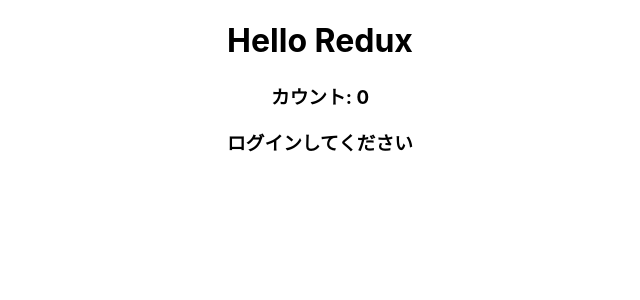
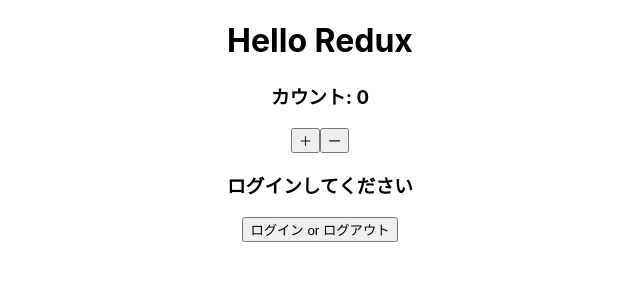
Before and after one commit to Nobutaka91/first-redux-app-2, a React (Create React App) app: page / in a window 1280 px wide. Shown: the top 300 px of the page, without its empty margins (320-960 px from the left). Built offline with nearby package versions, Linux system fonts and the light colour scheme.

Commit message:
UI作成、Action作成

```diff
--- a/src/App.js
+++ b/src/App.js
@@ -1,15 +1,20 @@
 import './App.css';
-import { useSelector } from "react-redux";
+import { useDispatch, useSelector } from "react-redux";
+import { increment, decrement, login } from './actions';
 
 function App() {
   const counter = useSelector((state) => state.counter);
   const isLogin = useSelector((state) => state.isLogin);
+  const dispatch = useDispatch();
 
   return (
     <div className="App">
       <h1>Hello Redux</h1>
       <h3>カウント: {counter}</h3>
+      <button onClick={() => {dispatch(increment(7))}}>＋</button>
+      <button onClick={() => {dispatch(decrement())}}>ー</button>
       {isLogin ? <h3>ログインに成功！</h3> : <h3>ログインしてください</h3> }
+      <button onClick={() => dispatch(login())}>ログイン or ログアウト</button>
     </div>
   );
 }
--- /dev/null
+++ b/src/actions/index.js
@@ -0,0 +1,18 @@
+export const increment = (number) => {
+  return {
+    type: "INCREMENT",
+    payload: number,
+  }
+}
+
+export const decrement = () => {
+  return {
+    type: "DECREMENT",
+  }
+}
+
+export const login = () => {
+  return {
+    type: "LOGIN",
+  }
+}
--- a/src/reducers/counter.js
+++ b/src/reducers/counter.js
@@ -1,7 +1,7 @@
 const counterReducer = (state = 0, action) => {
   switch(action.type) {
     case "INCREMENT":
-      return state + 1;
+      return state + action.payload;
     case "DECREMENT":
       return state - 1;
     default:
```
